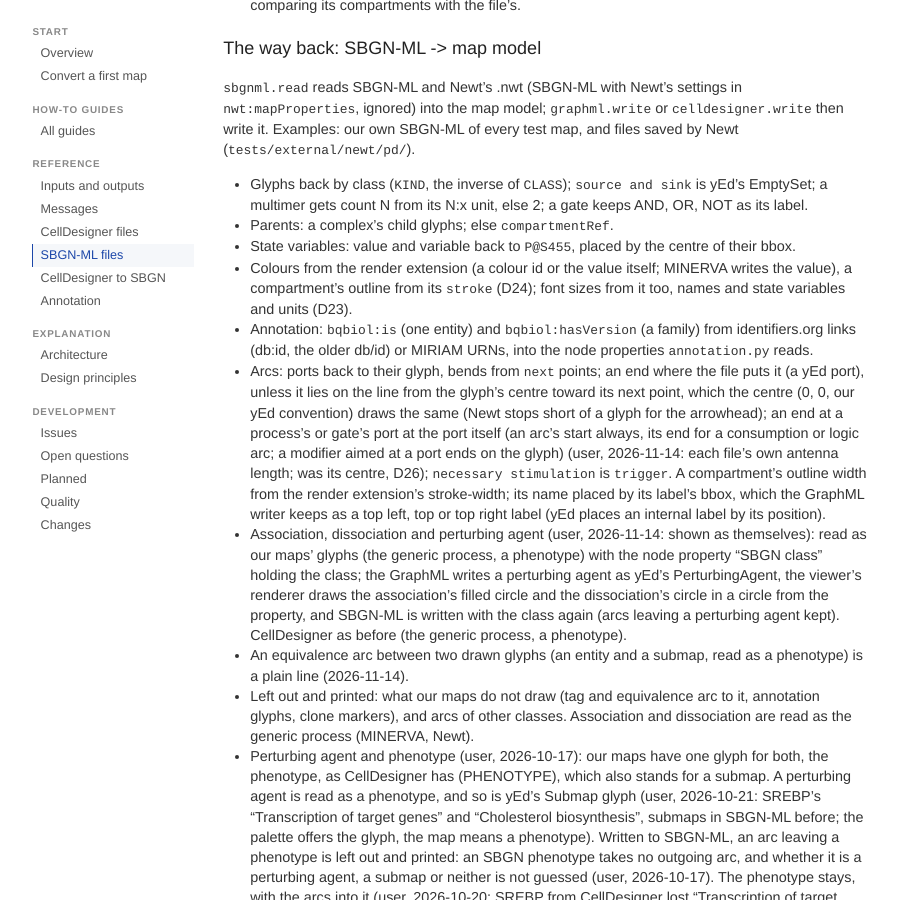
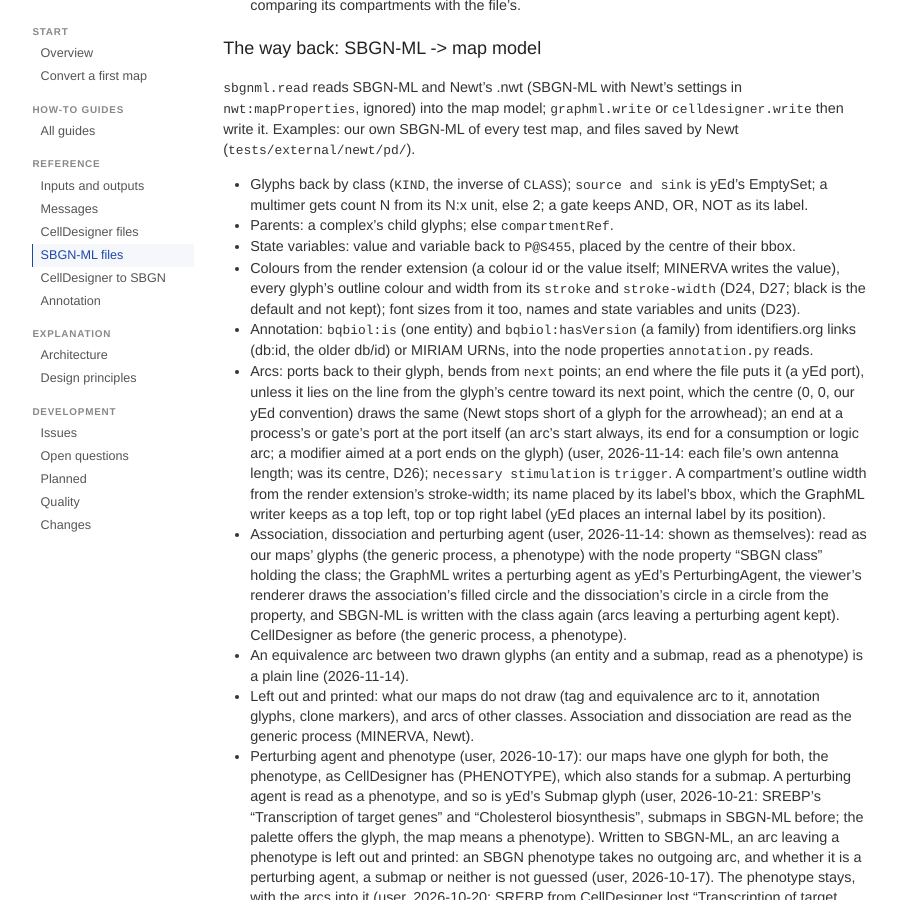
Before and after one commit to map-converter/map-converter.github.io, a Jekyll site: the page built from pages/converter-docs/sbgnml.md, in a window 1280 px wide and 900 px high, scrolled down 2358 px. Shown: the whole window, without its empty margins (190-1087 px from the left). Built offline with Jekyll 4.4.1, drawn with Linux system fonts in a browser that asks for light colours.

Commit message:
Converter 7d49d5b: SBGN-ML read keeps every glyph's outline colour and width (D27)
Co-Authored-By: Claude Opus 5.5 <noreply@anthropic.com>
Claude-Session: https://claude.ai/code/session_01RZmt2TJeAYHThXdBeE6wa2

```diff
--- a/pages/converter-docs/sbgnml.md
+++ b/pages/converter-docs/sbgnml.md
@@ -114,8 +114,8 @@ then write it. Examples: our own SBGN-ML of every test map, and files saved by N
   a multimer gets count N from its N:x unit, else 2; a gate keeps AND, OR, NOT as its label.
 - Parents: a complex's child glyphs; else `compartmentRef`.
 - State variables: value and variable back to `P@S455`, placed by the centre of their bbox.
-- Colours from the render extension (a colour id or the value itself; MINERVA writes the value), a
-  compartment's outline from its `stroke` (D24); font sizes
+- Colours from the render extension (a colour id or the value itself; MINERVA writes the value), every glyph's
+  outline colour and width from its `stroke` and `stroke-width` (D24, D27; black is the default and not kept); font sizes
   from it too, names and state variables and units (D23).
 - Annotation: `bqbiol:is` (one entity) and `bqbiol:hasVersion` (a family) from identifiers.org
   links (db:id, the older db/id) or MIRIAM URNs, into the node properties `annotation.py` reads.
```
Also changed, not shown: pages/converter-docs/changes.md (+2 -0 lines), pages/converter-docs/design.md (+12 -0 lines), 2 other files.
